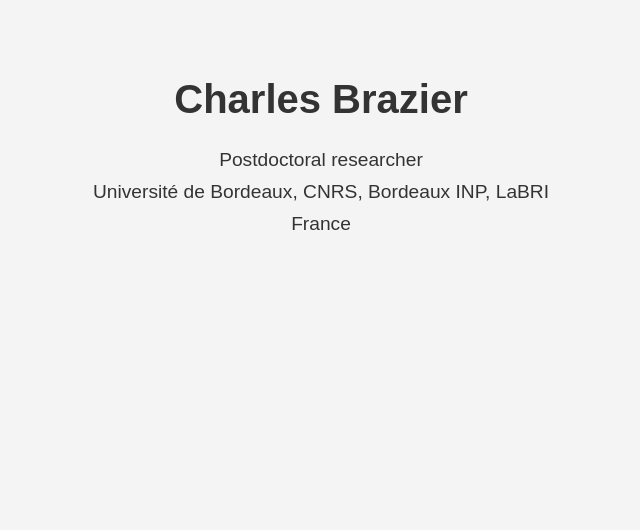
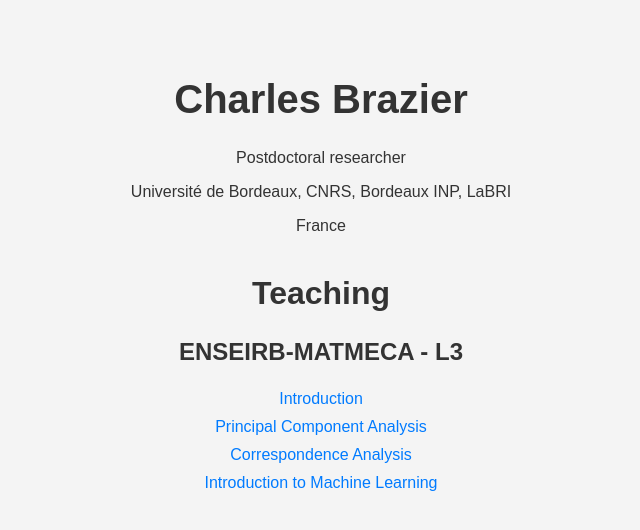
Before and after one commit to charlesbrazier/charlesbrazier.github.io, a plain HTML site: page index.html in a window 1280 px wide. Shown: the whole page, without its empty margins (319-959 px from the left). Drawn offline with Linux system fonts and the light colour scheme.

Commit message:
Add teaching pdfs

```diff
--- a/index.html
+++ b/index.html
@@ -19,9 +19,27 @@
     h1 {
       font-size: 2.5em;
     }
-    p {
-      font-size: 1.2em;
+    h2 {
+      font-size: 2em;
+      margin-top: 40px;
+    }
+    h3 {
+      font-size: 1.5em;
+      margin-top: 20px;
+    }
+    ul {
+      list-style-type: none;
+      padding: 0;
+    }
+    li {
       margin: 10px 0;
+    }
+    a {
+      text-decoration: none;
+      color: #007BFF;
+    }
+    a:hover {
+      text-decoration: underline;
     }
   </style>
 </head>
@@ -31,6 +49,15 @@
     <p>Postdoctoral researcher</p>
     <p>Université de Bordeaux, CNRS, Bordeaux INP, LaBRI</p>
     <p>France</p>
+
+    <h2>Teaching</h2>
+    <h3>ENSEIRB-MATMECA - L3</h3>
+    <ul>
+      <li><a href="Teaching/ENSEIRB01_Introduction_24oct2024.pdf" target="_blank">Introduction</a></li>
+      <li><a href="Teaching/ENSEIRB02_PCA_6nov2024.pdf" target="_blank">Principal Component Analysis</a></li>
+      <li><a href="Teaching/ENSEIRB03_CA_20nov2024.pdf" target="_blank">Correspondence Analysis</a></li>
+      <li><a href="Teaching/ENSEIRB04_ML_4dec2024.pdf" target="_blank">Introduction to Machine Learning</a></li>
+    </ul>
   </div>
 </body>
 </html>
```
Also changed, not shown: 4 other files.
